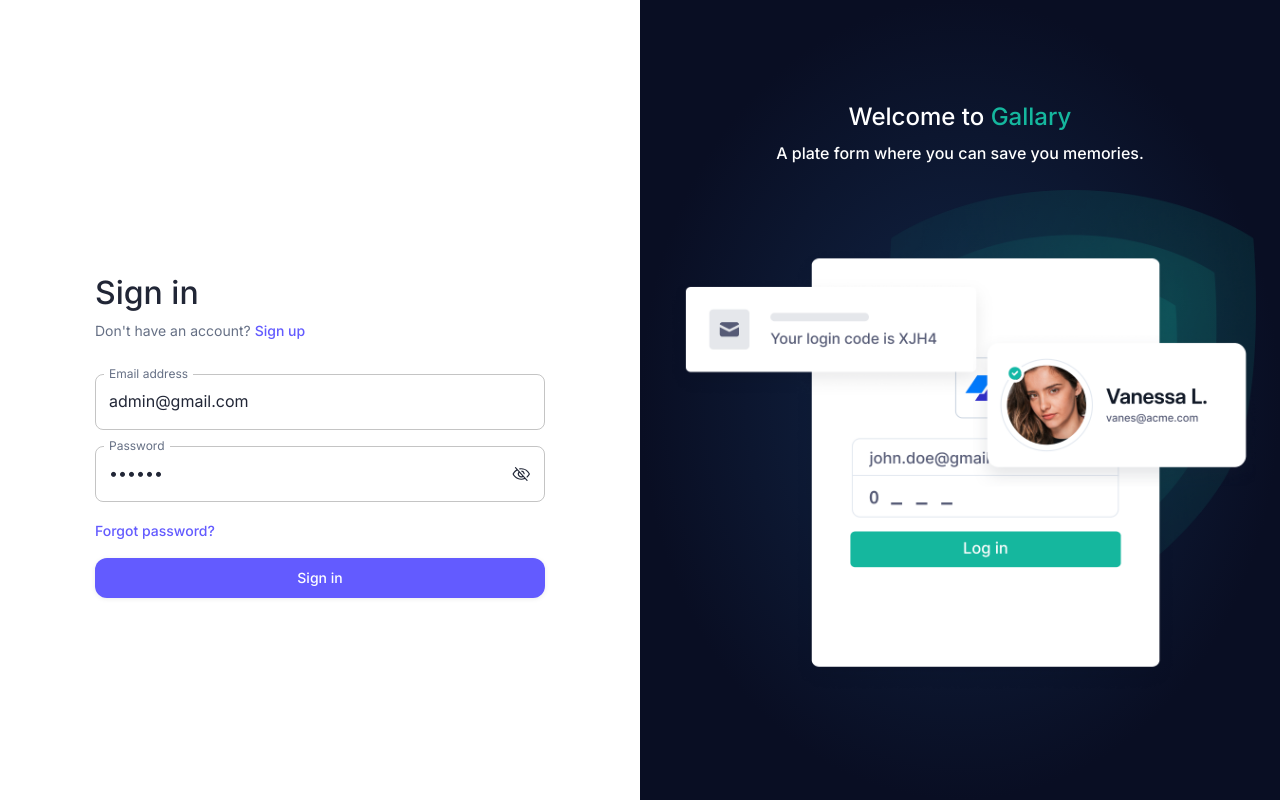
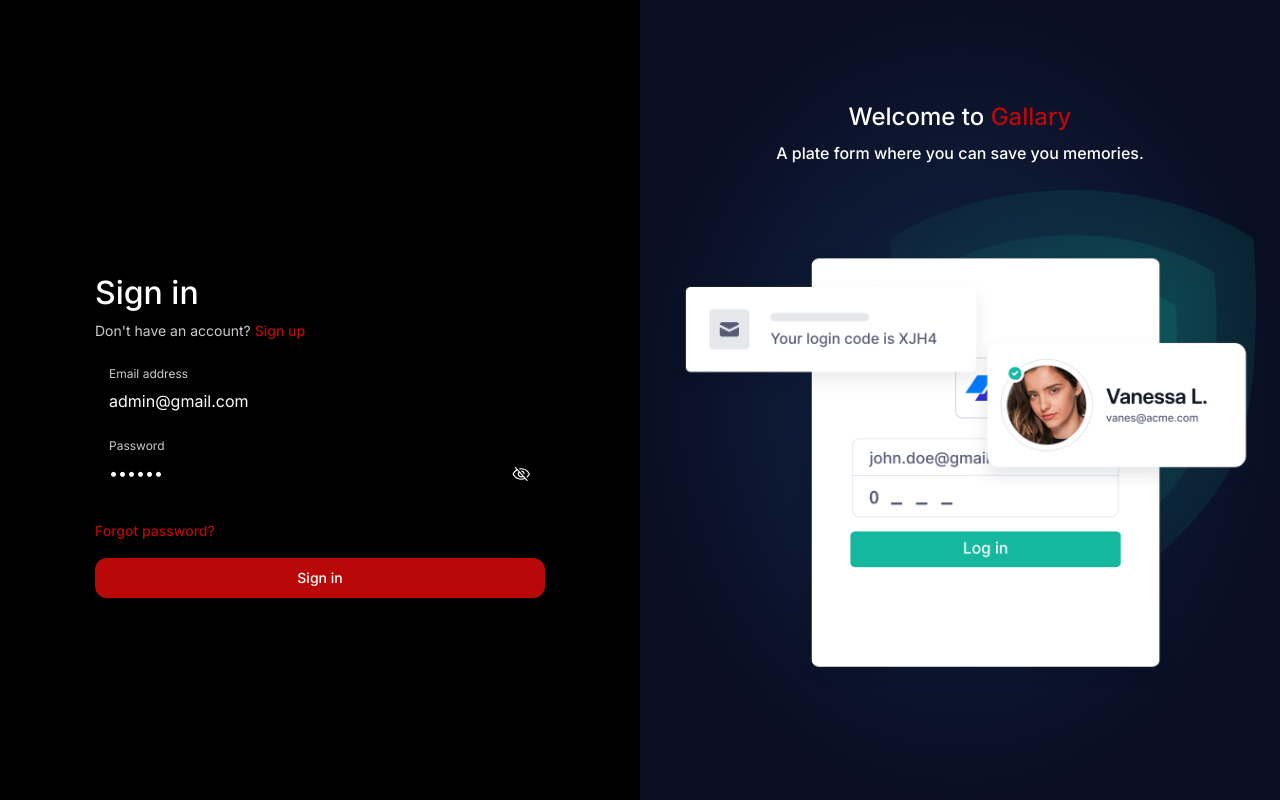
Before and after one commit to Zaman-Rozi/rozi-gallery, a Next.js app: page /auth/sign-in in a window 1280 px wide. Built offline with nearby package versions, Linux system fonts and the light colour scheme; no server answers.

Commit message:
Color Scheme updated

```diff
--- a/src/components/auth/layout.tsx
+++ b/src/components/auth/layout.tsx
@@ -44,13 +44,13 @@ export function Layout({ children }: LayoutProps): React.JSX.Element {
       >
         <Stack spacing={3}>
           <Stack spacing={1}>
-            <Typography color="inherit" sx={{ fontSize: '24px', lineHeight: '32px', textAlign: 'center' }} variant="h1">
+            <Typography color="white" sx={{ fontSize: '24px', lineHeight: '32px', textAlign: 'center' }} variant="h1">
               Welcome to{' '}
-              <Box component="span" sx={{ color: '#15b79e' }}>
+              <Box component="span" sx={{ color: '#B90808' }}>
                 Gallary
               </Box>
             </Typography>
-            <Typography align="center" variant="subtitle1">
+            <Typography align="center" color={'white'} variant="subtitle1">
               A plate form where you can save you memories.
             </Typography>
           </Stack>
--- a/src/components/dashboard/customer/customers-filters.tsx
+++ b/src/components/dashboard/customer/customers-filters.tsx
@@ -15,7 +15,7 @@ export function CustomersFilters({ placeholder, search, setSearch }: any) {
         placeholder={placeholder}
         startAdornment={
           <InputAdornment position="start">
-            <MagnifyingGlassIcon fontSize="var(--icon-fontSize-md)" />
+            <MagnifyingGlassIcon color='white' fontSize="var(--icon-fontSize-md)" />
           </InputAdornment>
         }
         sx={{ maxWidth: '500px' }}
--- a/src/components/dashboard/customer/customers-table.tsx
+++ b/src/components/dashboard/customer/customers-table.tsx
@@ -149,7 +149,7 @@ export function CustomersTable({
     <Card>
       <Box sx={{ overflowX: 'auto' }}>
         <Table sx={{ minWidth: '800px' }}>
-          <TableHead>
+          {/* <TableHead> */}
             <TableRow>
               <TableCell>Key</TableCell>
               <TableCell>Password</TableCell>
@@ -163,7 +163,7 @@ export function CustomersTable({
               <TableCell>Action</TableCell>
               <TableCell style={{ minWidth: '200px' }}>Anyone can add this</TableCell>
             </TableRow>
-          </TableHead>
+          {/* </TableHead> */}
           <TableBody>
             {rows.map((row: any, i) => {
               return (
--- a/src/components/dashboard/dashboard/admin/components/table.tsx
+++ b/src/components/dashboard/dashboard/admin/components/table.tsx
@@ -156,7 +156,7 @@ export function UsersTable({
         <Card>
             <Box sx={{ overflowX: 'auto' }}>
                 <Table sx={{ minWidth: '800px' }}>
-                    <TableHead>
+                    {/* <TableHead> */}
                         <TableRow>
                             <TableCell>No.</TableCell>
                             <TableCell>F/Name</TableCell>
@@ -167,7 +167,7 @@ export function UsersTable({
                             <TableCell>No. of Gallaries</TableCell>
                             <TableCell>Action</TableCell>
                         </TableRow>
-                    </TableHead>
+                    {/* </TableHead> */}
                     <TableBody>
                         {rows.map((row: any, i) => {
                             return (
--- a/src/components/dashboard/dashboard/user/components/foldersTable.tsx
+++ b/src/components/dashboard/dashboard/user/components/foldersTable.tsx
@@ -31,11 +31,9 @@ const FoldersTable = ({ count = 0,
         <Card>
             <Box sx={{ overflowX: 'auto' }}>
                 <Table sx={{ minWidth: '800px' }}>
-                    <TableHead>
                         <TableRow>
                             <TableCell>Folders</TableCell>
                         </TableRow>
-                    </TableHead>
                     <TableBody>
                         {rows.map((row: any, i) => {
                             return (
--- a/src/components/dashboard/dashboard/user/components/gallaryItems.tsx
+++ b/src/components/dashboard/dashboard/user/components/gallaryItems.tsx
@@ -132,7 +132,7 @@ const GallaryItem = ({ params }: any) => {
                         <Box width={'content-fit'} p={'16px'} display={'flex'} gap={'16px'} flexWrap={'wrap'}>
                             {
                                 data?.files?.map((url: string) => (
-                                    <Image onClick={() => setSelectedImageURL(url)} style={{ borderRadius: '16px', cursor: 'pointer' }} width={200} height={200} src={url} alt='Image' />
+                                    <img onClick={() => setSelectedImageURL(url)} style={{ borderRadius: '16px', cursor: 'pointer', objectFit:"cover", width:"300px", height:"250px" }}  src={url} alt='Image' />
                                 ))
                             }
                         </Box>
--- a/src/components/dashboard/layout/mobile-nav.tsx
+++ b/src/components/dashboard/layout/mobile-nav.tsx
@@ -61,7 +61,7 @@ export function MobileNav({ open, onClose }: MobileNavProps): React.JSX.Element
       <Stack spacing={2} sx={{ p: 3 }}>
         <Typography
           component="span"
-          sx={{ color: 'inherit', fontSize: '1rem', fontWeight: 500, lineHeight: '28px' }}
+          sx={{ color: 'white', fontSize: '1rem', fontWeight: 500, lineHeight: '28px' }}
         >
           My Gallary
         </Typography>
--- a/src/components/dashboard/layout/user-popover.tsx
+++ b/src/components/dashboard/layout/user-popover.tsx
@@ -49,13 +49,13 @@ export function UserPopover({ anchorEl, onClose, open }: UserPopoverProps): Reac
       <MenuList disablePadding sx={{ p: '8px', '& .MuiMenuItem-root': { borderRadius: 1 } }}>
         <MenuItem component={RouterLink} href={paths.dashboard.account} onClick={onClose}>
           <ListItemIcon>
-            <UserIcon fontSize="var(--icon-fontSize-md)" />
+            <UserIcon color='white'  fontSize="var(--icon-fontSize-md)" />
           </ListItemIcon>
           Profile
         </MenuItem>
         <MenuItem onClick={handleSignOut}>
           <ListItemIcon>
-            <SignOutIcon fontSize="var(--icon-fontSize-md)" />
+            <SignOutIcon color='white' fontSize="var(--icon-fontSize-md)" />
           </ListItemIcon>
           Sign out
         </MenuItem>
--- a/src/components/dashboard/overview/latest-orders.tsx
+++ b/src/components/dashboard/overview/latest-orders.tsx
@@ -41,14 +41,14 @@ export function LatestOrders({ orders = [], sx }: LatestOrdersProps): React.JSX.
       <Divider />
       <Box sx={{ overflowX: 'auto' }}>
         <Table sx={{ minWidth: 800 }}>
-          <TableHead>
+          {/* <TableHead> */}
             <TableRow>
               <TableCell>Order</TableCell>
               <TableCell>Customer</TableCell>
               <TableCell sortDirection="desc">Date</TableCell>
               <TableCell>Status</TableCell>
             </TableRow>
-          </TableHead>
+          {/* </TableHead> */}
           <TableBody>
             {orders.map((order) => {
               const { label, color } = statusMap[order.status] ?? { label: 'Unknown', color: 'default' };
--- a/src/styles/theme/color-schemes.ts
+++ b/src/styles/theme/color-schemes.ts
@@ -77,28 +77,28 @@ export const colorSchemes = {
       background: {
         default: 'var(--mui-palette-common-white)',
         defaultChannel: '255 255 255',
-        paper: 'var(--mui-palette-common-white)',
+        paper: '#1E1E1E',
         paperChannel: '255 255 255',
         level1: 'var(--mui-palette-neutral-50)',
         level2: 'var(--mui-palette-neutral-100)',
-        level3: 'var(--mui-palette-neutral-200)',
+        level3: '#B90808',
       },
-      common: { black: '#000000', white: '#ffffff' },
-      divider: 'var(--mui-palette-neutral-200)',
+      common: { black: '#000000', white: '#000000' },
+      divider: '#B90808',
       dividerChannel: '220 223 228',
       error: {
         ...redOrange,
         light: redOrange[400],
         main: redOrange[500],
         dark: redOrange[600],
-        contrastText: 'var(--mui-palette-common-white)',
+        contrastText: 'white',
       },
       info: {
         ...shakespeare,
         light: shakespeare[400],
         main: shakespeare[500],
         dark: shakespeare[600],
-        contrastText: 'var(--mui-palette-common-white)',
+        contrastText: 'white',
       },
       neutral: { ...stormGrey },
       primary: {
@@ -106,7 +106,7 @@ export const colorSchemes = {
         light: neonBlue[400],
         main: neonBlue[500],
         dark: neonBlue[600],
-        contrastText: 'var(--mui-palette-common-white)',
+        contrastText: 'white',
       },
       secondary: {
         ...nevada,
@@ -123,9 +123,9 @@ export const colorSchemes = {
         contrastText: 'var(--mui-palette-common-white)',
       },
       text: {
-        primary: 'var(--mui-palette-neutral-900)',
+        primary: 'white',
         primaryChannel: '33 38 54',
-        secondary: 'var(--mui-palette-neutral-500)',
+        secondary: 'rgba(255,255,255,0.8)',
         secondaryChannel: '102 112 133',
         disabled: 'var(--mui-palette-neutral-400)',
       },
--- a/src/styles/theme/colors.ts
+++ b/src/styles/theme/colors.ts
@@ -29,17 +29,17 @@ export const kepple = {
 } satisfies PaletteRange;
 
 export const neonBlue = {
-  50: '#ecf0ff',
-  100: '#dde3ff',
-  200: '#c2cbff',
-  300: '#9ca7ff',
-  400: '#7578ff',
-  500: '#635bff',
-  600: '#4e36f5',
-  700: '#432ad8',
-  800: '#3725ae',
-  900: '#302689',
-  950: '#1e1650',
+  50: '#B90808',
+  100: '#B90808',
+  200: '#B90808',
+  300: '#B90808',
+  400: '#B90808',
+  500: '#B90808',
+  600: '#B90808',
+  700: '#B90808',
+  800: '#B90808',
+  900: '#B90808',
+  950: '#B90808',
 } satisfies PaletteRange;
 
 export const nevada = {
@@ -88,12 +88,12 @@ export const stormGrey = {
   50: '#f9fafb',
   100: '#f1f1f4',
   200: '#dcdfe4',
-  300: '#b3b9c6',
-  400: '#8a94a6',
+  300: 'white',
+  400: 'white',
   500: '#667085',
   600: '#565e73',
   700: '#434a60',
   800: '#313749',
   900: '#212636',
-  950: '#121621',
+  950: '#1E1E1E',
 } satisfies PaletteRange;
```
Also changed, not shown: src/components/dashboard/layout/side-nav.tsx (+3 -7 lines), public/logo.png (added).
